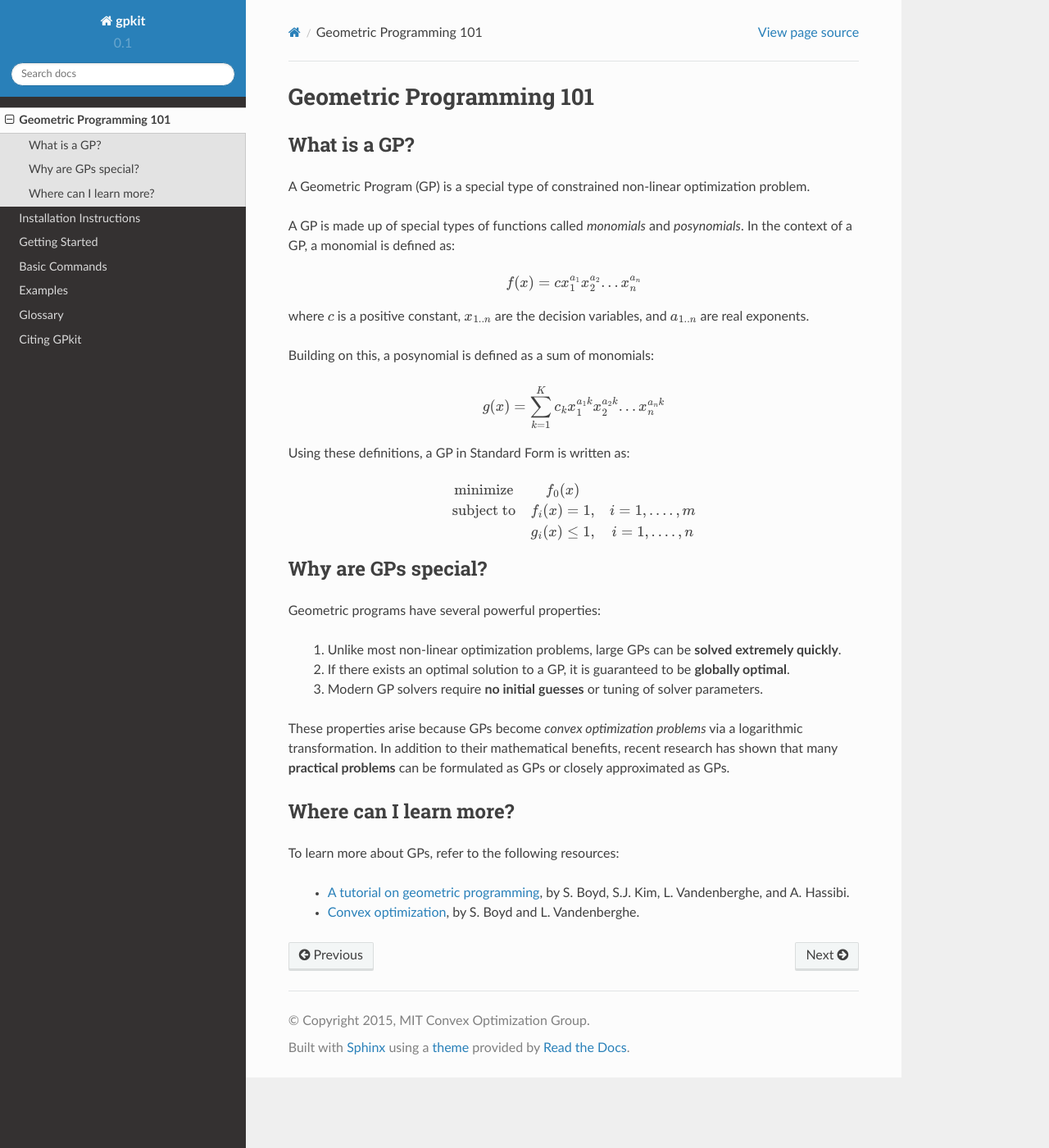
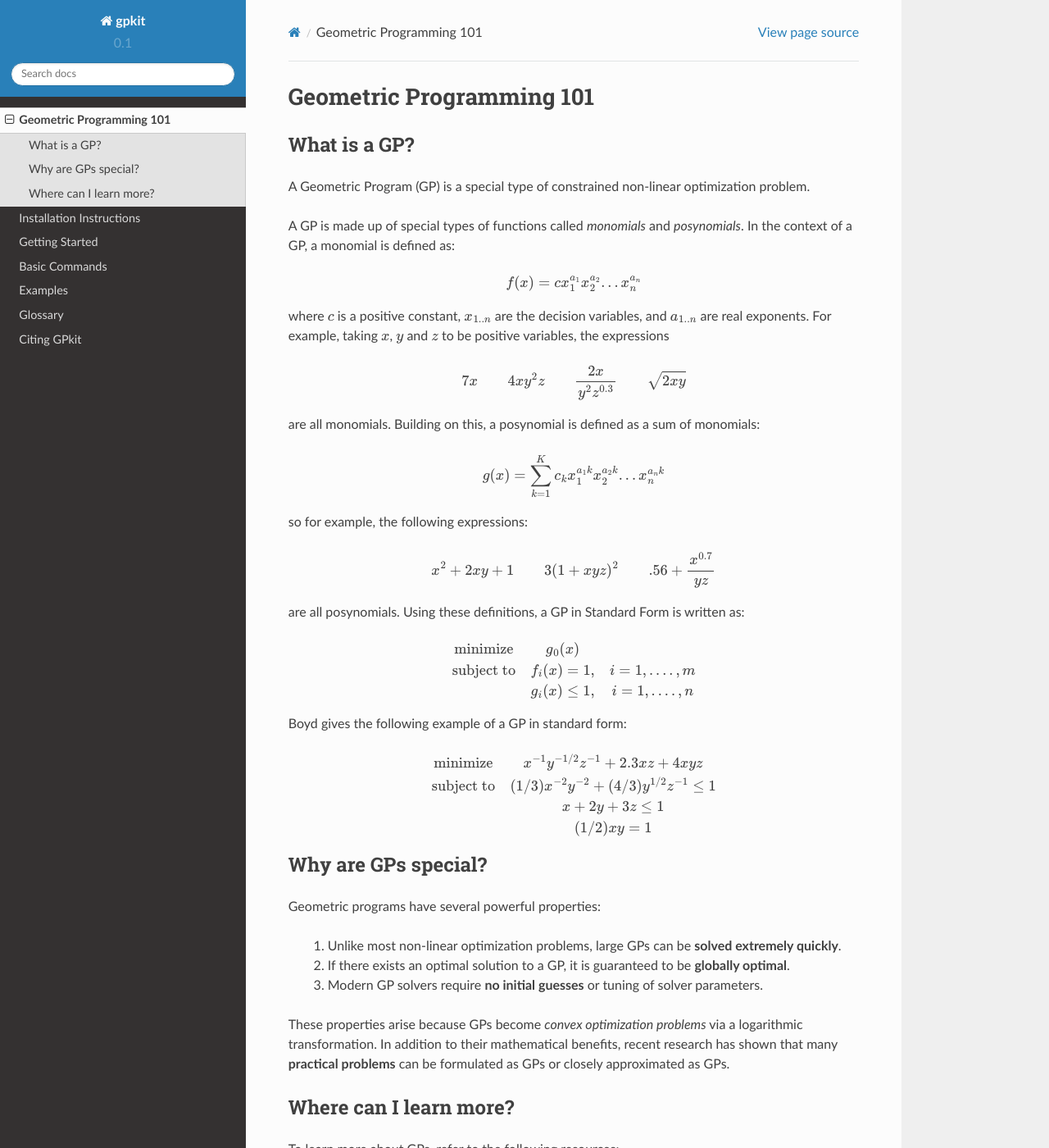
Before and after one commit to convexengineering/gpkit, a Sphinx documentation site: the page built from docs/source/gp101.rst, in a window 1280 px wide and 1400 px high. Shown: the whole window at 82% size. Built offline with Sphinx 7.4.7 and the Read the Docs theme 2.0.0, drawn with Linux system fonts in a browser that asks for light colours; pages that are not in the unit, such as notebooks, are missing from menus.

Commit message:
added examples to gp101

```diff
--- a/docs/source/gp101.rst
+++ b/docs/source/gp101.rst
@@ -12,23 +12,40 @@ A GP is made up of special types of functions called *monomials* and *posynomial
 
    f(x) = c x_1^{a_1} x_2^{a_2} ... x_n^{a_n}
 
-where :math:`c` is a positive constant, :math:`x_{1..n}` are the decision variables, and :math:`a_{1..n}` are real exponents.
+where :math:`c` is a positive constant, :math:`x_{1..n}` are the decision variables, and :math:`a_{1..n}` are real exponents.  For example, taking :math:`x`, :math:`y` and :math:`z` to be positive variables, the expressions
 
-Building on this, a posynomial is defined as a sum of monomials:
+.. math::
+
+   7x \qquad   4xy^2z  \qquad  \frac{2x}{y^2z^{0.3}}  \qquad  \sqrt{2xy}
+
+are all monomials.  Building on this, a posynomial is defined as a sum of monomials:
 
 .. math::
 
    g(x) = \sum_{k=1}^K c_k x_1^{a_1k} x_2^{a_2k} ... x_n^{a_nk}
 
+so for example, the following expressions:
 
-Using these definitions, a GP in Standard Form is written as:
+.. math::
+
+   x^2 + 2xy + 1  \qquad  3(1 + xyz)^2  \qquad  .56 + \frac{x^{0.7}}{yz}
+
+are all posynomials.  Using these definitions, a GP in Standard Form is written as:
 
 .. math:: \begin{array}[lll]\text{}
-    \text{minimize} & f_0(x) & \\
+    \text{minimize} & g_0(x) & \\
     \text{subject to} & f_i(x) = 1, & i = 1,....,m \\
                       & g_i(x) \leq 1, & i = 1,....,n
                       \end{array}
 
+Boyd gives the following example of a GP in standard form:
+
+.. math:: \begin{array}[llll]\text{}
+    \text{minimize} & x^{-1}y^{-1/2}z^{-1} + 2.3xz + 4xyz \\
+    \text{subject to} & (1/3)x^{-2}y^{-2} + (4/3)y^{1/2}z^{-1} \leq 1 \\
+                      & x + 2y + 3z \leq 1 \\
+                      & (1/2)xy = 1
+                      \end{array}
 
 Why are GPs special?
 ====================
```
